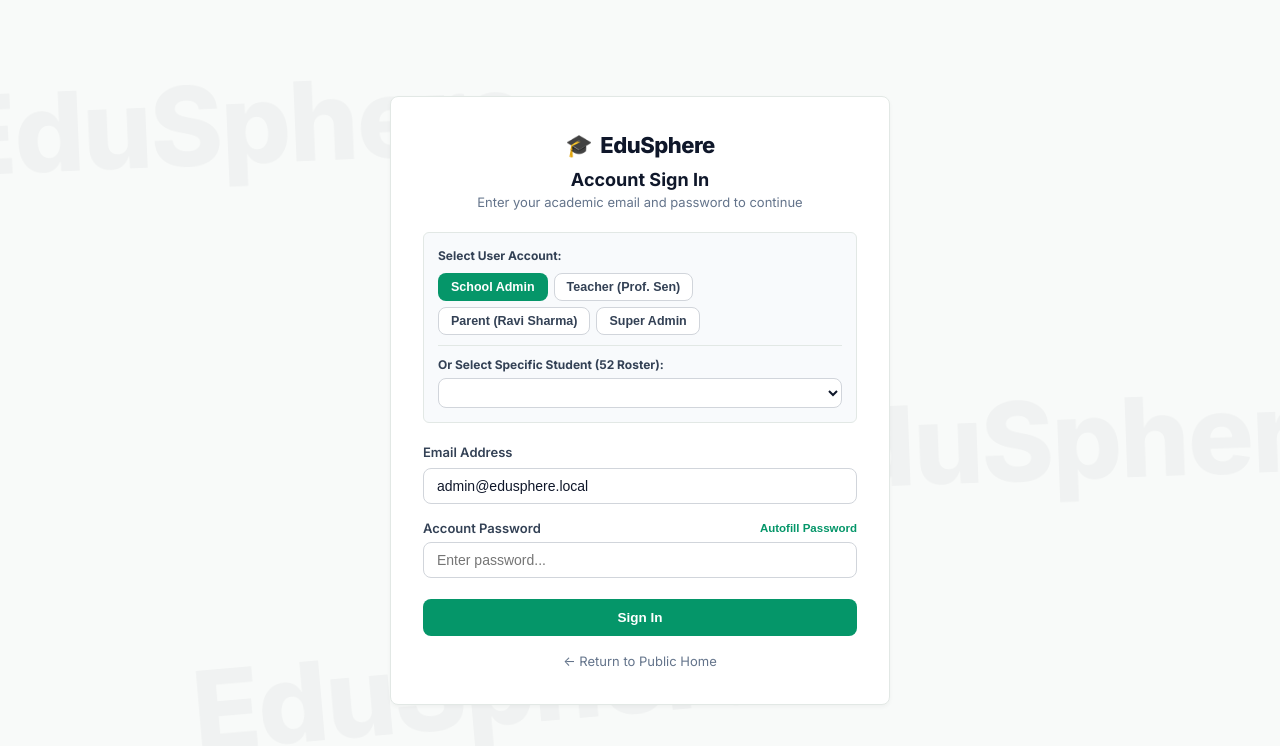
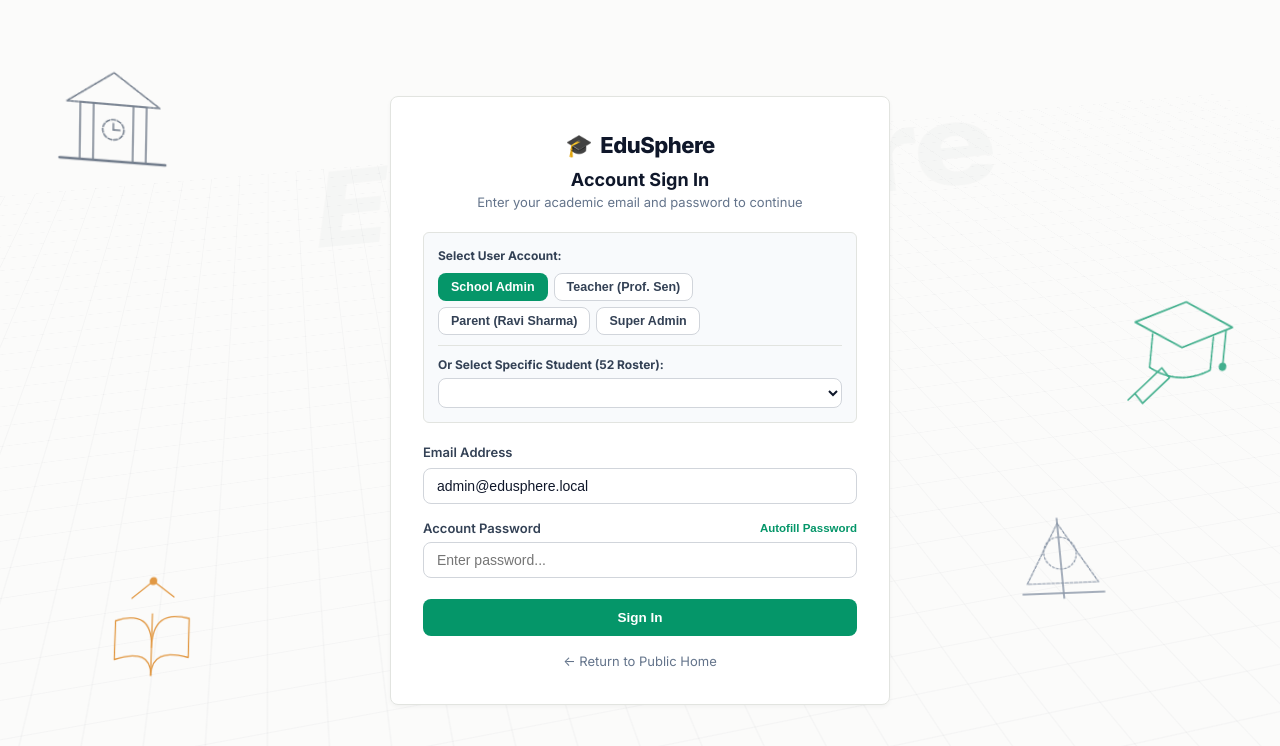
Before and after one commit to kalyannanduri7842-blip/Educaiton-management-system, a website: page frontend/index.html in a window 1280 px wide. Both pictures are taken after a click on the button "Sign In to EduSphere". Shown: the top 746 px of the page. Drawn offline with nearby package versions, Linux system fonts and the light colour scheme; no server answers.

Commit message:
feat(design): add handcrafted 3D floating pencil drawing sketches and architectural grid effect

```diff
--- a/frontend/index.html
+++ b/frontend/index.html
@@ -3,15 +3,15 @@
 <head>
   <meta charset="UTF-8" />
   <meta name="viewport" content="width=device-width, initial-scale=1.0" />
-  <title>EduSphere — School Academic & Student Management Platform</title>
+  <title>EduSphere — Architectural Academic & School Management System</title>
   <link rel="preconnect" href="https://fonts.googleapis.com" />
   <link rel="preconnect" href="https://fonts.gstatic.com" crossorigin />
   <link href="https://fonts.googleapis.com/css2?family=Inter:wght@400;500;600;700;800&family=JetBrains+Mono:wght@400;500;600&display=swap" rel="stylesheet" />
   <style>
     :root {
-      --bg: #f8faf9;
+      --bg: #fbfbfa;
       --card-bg: #ffffff;
-      --border: #e2e8e5;
+      --border: #e2e4e0;
       --border-focus: #059669;
       --text: #0f172a;
       --text-muted: #64748b;
@@ -54,39 +54,79 @@
     }
 
     /* ========================================================= */
-    /* 🎓 FLOATING EDUSPHERE KINETIC WATERMARK BACKGROUND        */
+    /* 🏛️ 3D FLOATING PENCIL DRAWING & WIREFRAME AMBIENT CANVAS  */
     /* ========================================================= */
-    .edusphere-floating-bg {
+    .pencil-3d-scene {
       position: fixed;
       inset: 0;
       pointer-events: none;
       z-index: 0;
+      perspective: 1200px;
       overflow: hidden;
-      opacity: 0.035;
+    }
+
+    .pencil-grid-plane {
+      position: absolute;
+      width: 200vw;
+      height: 200vh;
+      top: -50vh;
+      left: -50vw;
+      background-image:
+        linear-gradient(to right, rgba(15, 23, 42, 0.028) 1px, transparent 1px),
+        linear-gradient(to bottom, rgba(15, 23, 42, 0.028) 1px, transparent 1px);
+      background-size: 40px 40px;
+      transform: rotateX(60deg) rotateZ(-15deg);
+      transform-style: preserve-3d;
+      animation: planeDrift 40s linear infinite;
+    }
+    @keyframes planeDrift {
+      0% { transform: rotateX(60deg) rotateZ(-15deg) translateY(0); }
+      100% { transform: rotateX(60deg) rotateZ(-15deg) translateY(40px); }
+    }
+
+    .floating-3d-sketch {
+      position: absolute;
+      transform-style: preserve-3d;
+      opacity: 0.75;
+      animation: float3DSketch 18s ease-in-out infinite alternate;
+    }
+
+    .sketch-1 { top: 12%; left: 4%; animation-duration: 20s; }
+    .sketch-2 { top: 38%; right: 5%; animation-duration: 24s; animation-delay: -6s; }
+    .sketch-3 { bottom: 15%; left: 8%; animation-duration: 22s; animation-delay: -10s; }
+    .sketch-4 { bottom: 25%; right: 12%; animation-duration: 26s; animation-delay: -14s; }
+
+    @keyframes float3DSketch {
+      0% { transform: translate3d(0, 0, 0) rotateX(10deg) rotateY(-10deg) rotateZ(0deg); }
+      50% { transform: translate3d(20px, -24px, 40px) rotateX(-8deg) rotateY(12deg) rotateZ(4deg); }
+      100% { transform: translate3d(-15px, 20px, -20px) rotateX(12deg) rotateY(-8deg) rotateZ(-3deg); }
+    }
+
+    .edusphere-watermark-3d {
+      position: absolute;
+      top: 22%;
+      left: 50%;
+      transform: translate(-50%, -50%) rotateX(25deg) rotateY(-10deg);
+      font-size: 130px;
+      font-weight: 900;
+      color: rgba(15, 23, 42, 0.025);
+      letter-spacing: -2px;
+      white-space: nowrap;
       user-select: none;
+      pointer-events: none;
     }
-    .edusphere-float-word {
-      position: absolute;
-      font-size: 110px;
-      font-weight: 900;
-      letter-spacing: -2px;
-      color: #0f172a;
-      white-space: nowrap;
-      animation: floatEduSphere 24s infinite ease-in-out alternate;
-    }
-    .w-1 { top: 8%; left: -4%; animation-duration: 26s; }
-    .w-2 { top: 48%; right: -6%; animation-duration: 30s; animation-delay: -8s; }
-    .w-3 { bottom: 6%; left: 15%; animation-duration: 22s; animation-delay: -14s; }
 
-    @keyframes floatEduSphere {
-      0% { transform: translateY(0) rotate(-4deg); }
-      50% { transform: translateY(-28px) rotate(-2deg); }
-      100% { transform: translateY(18px) rotate(-5deg); }
+    /* Handcrafted Pencil Sketch Border & Box Utility */
+    .sketch-box {
+      border: 1px dashed #cbd5e1;
+      background: #ffffff;
+      border-radius: var(--radius);
+      box-shadow: 0 1px 3px rgba(0,0,0,0.03);
     }
 
     /* Navigation Bar */
     .navbar {
-      background: #ffffff;
+      background: rgba(255, 255, 255, 0.96);
       border-bottom: 1px solid var(--border);
       height: 64px;
       display: flex;
@@ -355,11 +395,57 @@
   </style>
 </head>
 <body>
-  <!-- 🎓 Elegant Floating EduSphere Watermark -->
-  <div class="edusphere-floating-bg">
-    <div class="edusphere-float-word w-1">EduSphere</div>
-    <div class="edusphere-float-word w-2">EduSphere</div>
-    <div class="edusphere-float-word w-3">EduSphere</div>
+  <!-- 🏛️ 3D Floating Pencil Sketch & Architectural Grid Canvas -->
+  <div class="pencil-3d-scene">
+    <div class="pencil-grid-plane"></div>
+    <div class="edusphere-watermark-3d">EduSphere</div>
+
+    <!-- Hand-drawn Pencil Drawing 1: Architectural Academy Tower -->
+    <div class="floating-3d-sketch sketch-1">
+      <svg width="120" height="120" viewBox="0 0 100 100" fill="none" stroke="#475569" stroke-width="1.2" stroke-linecap="round" stroke-linejoin="round">
+        <polygon points="50,10 85,35 15,35" stroke-dasharray="2 1" />
+        <rect x="25" y="35" width="50" height="45" />
+        <line x1="35" y1="35" x2="35" y2="80" />
+        <line x1="65" y1="35" x2="65" y2="80" />
+        <circle cx="50" cy="55" r="8" stroke-dasharray="3 1.5" />
+        <line x1="50" y1="55" x2="50" y2="50" />
+        <line x1="50" y1="55" x2="55" y2="55" />
+        <line x1="10" y1="80" x2="90" y2="80" stroke-width="2" />
+      </svg>
+    </div>
+
+    <!-- Hand-drawn Pencil Drawing 2: Fountain Pen & Graduation Cap -->
+    <div class="floating-3d-sketch sketch-2">
+      <svg width="130" height="130" viewBox="0 0 100 100" fill="none" stroke="#059669" stroke-width="1.3" stroke-linecap="round" stroke-linejoin="round">
+        <polygon points="50,15 90,32 50,49 10,32" />
+        <path d="M25,40 L25,65 Q50,78 75,65 L75,40" stroke-dasharray="2 1" />
+        <line x1="85" y1="35" x2="85" y2="60" />
+        <circle cx="85" cy="62" r="2.5" fill="#059669" />
+        <path d="M15,85 L35,65 L42,72 L22,92 Z" />
+        <line x1="15" y1="85" x2="10" y2="90" />
+      </svg>
+    </div>
+
+    <!-- Hand-drawn Pencil Drawing 3: Geometric Compass & Open Book -->
+    <div class="floating-3d-sketch sketch-3">
+      <svg width="110" height="110" viewBox="0 0 100 100" fill="none" stroke="#d97706" stroke-width="1.2" stroke-linecap="round" stroke-linejoin="round">
+        <path d="M15,40 Q50,30 50,65 Q50,30 85,40 L85,75 Q50,65 50,90 Q50,65 15,75 Z" />
+        <line x1="50" y1="35" x2="50" y2="90" />
+        <line x1="30" y1="20" x2="50" y2="5" />
+        <line x1="50" y1="5" x2="70" y2="20" />
+        <circle cx="50" cy="5" r="3" fill="#d97706" />
+      </svg>
+    </div>
+
+    <!-- Hand-drawn Pencil Drawing 4: STEM Prism & Coordinate Axes -->
+    <div class="floating-3d-sketch sketch-4">
+      <svg width="100" height="100" viewBox="0 0 100 100" fill="none" stroke="#64748b" stroke-width="1.2" stroke-linecap="round" stroke-linejoin="round">
+        <polygon points="50,15 85,75 15,75" stroke-dasharray="3 1.5" />
+        <line x1="10" y1="85" x2="90" y2="85" stroke-width="1.5" />
+        <line x1="50" y1="10" x2="50" y2="90" stroke-width="1.5" />
+        <circle cx="50" cy="45" r="16" stroke-dasharray="2 2" />
+      </svg>
+    </div>
   </div>
 
   <div id="root" style="position:relative; z-index:1;"></div>
```
Also changed, not shown: frontend/app.js (+49 -13 lines).
